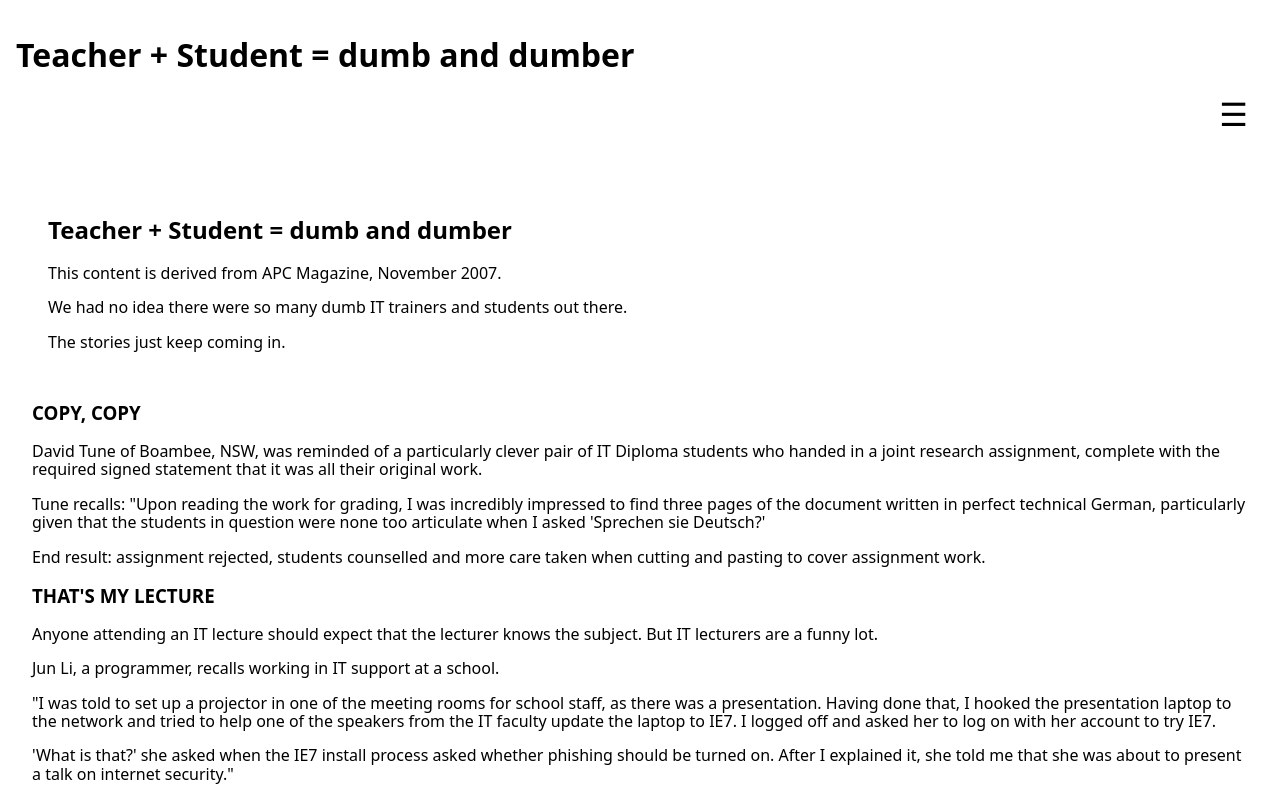
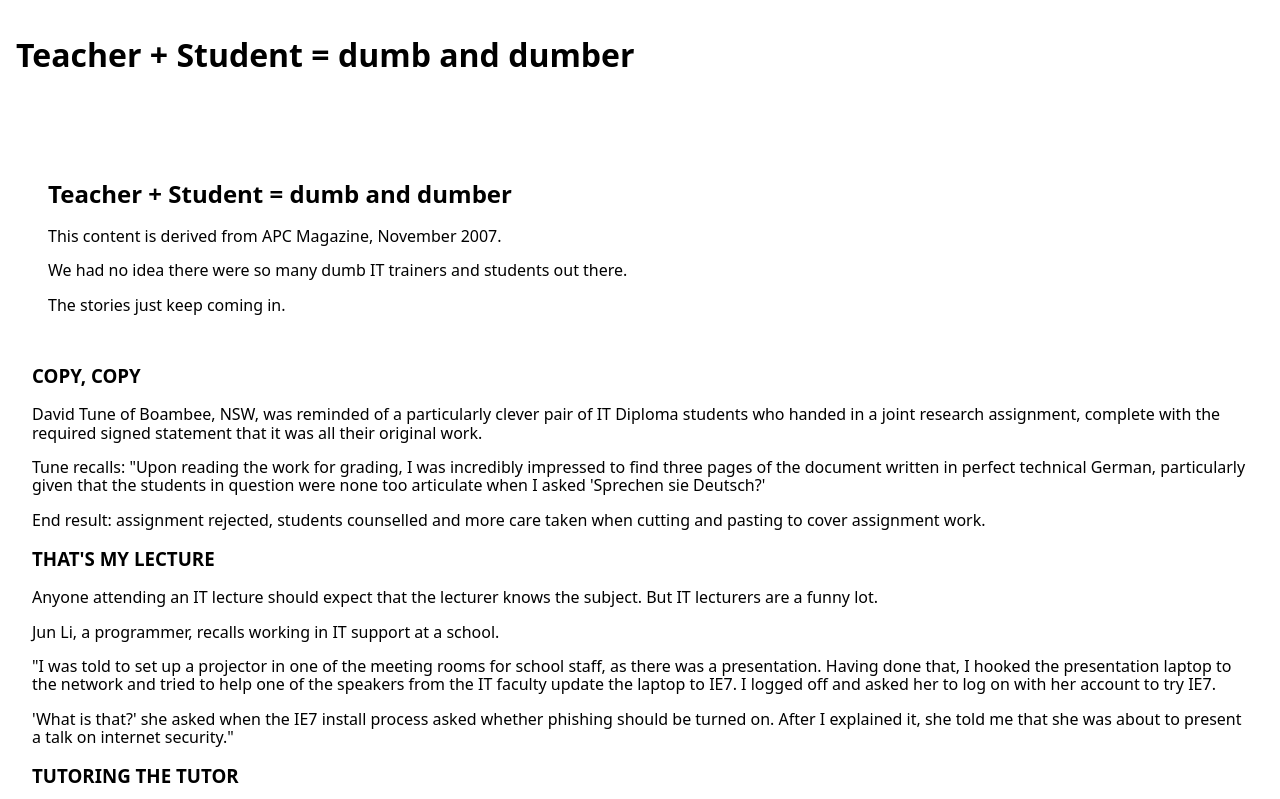
Before and after one commit to OhPandora/C4Prog-WT-S2-Portfolio-Cristina_Noguera_Martinez, a plain HTML site: page phase-1/index.html in a window 1280 px wide. Shown: the top 799 px of the page. Drawn offline with Linux system fonts and the light colour scheme.

Commit message:
feat: desktop base header - add CSS to lay the site header

```diff
--- a/assets/css/phase-1.css
+++ b/assets/css/phase-1.css
@@ -30,3 +30,14 @@ article {
     width: 100%;
     padding: 1rem;
 }
+
+@media (min-width: 768px) {
+    body > header::after {
+        display: none;
+    }
+
+    header {
+        width: 100%;
+        padding: 1rem;
+    }
+}
```
